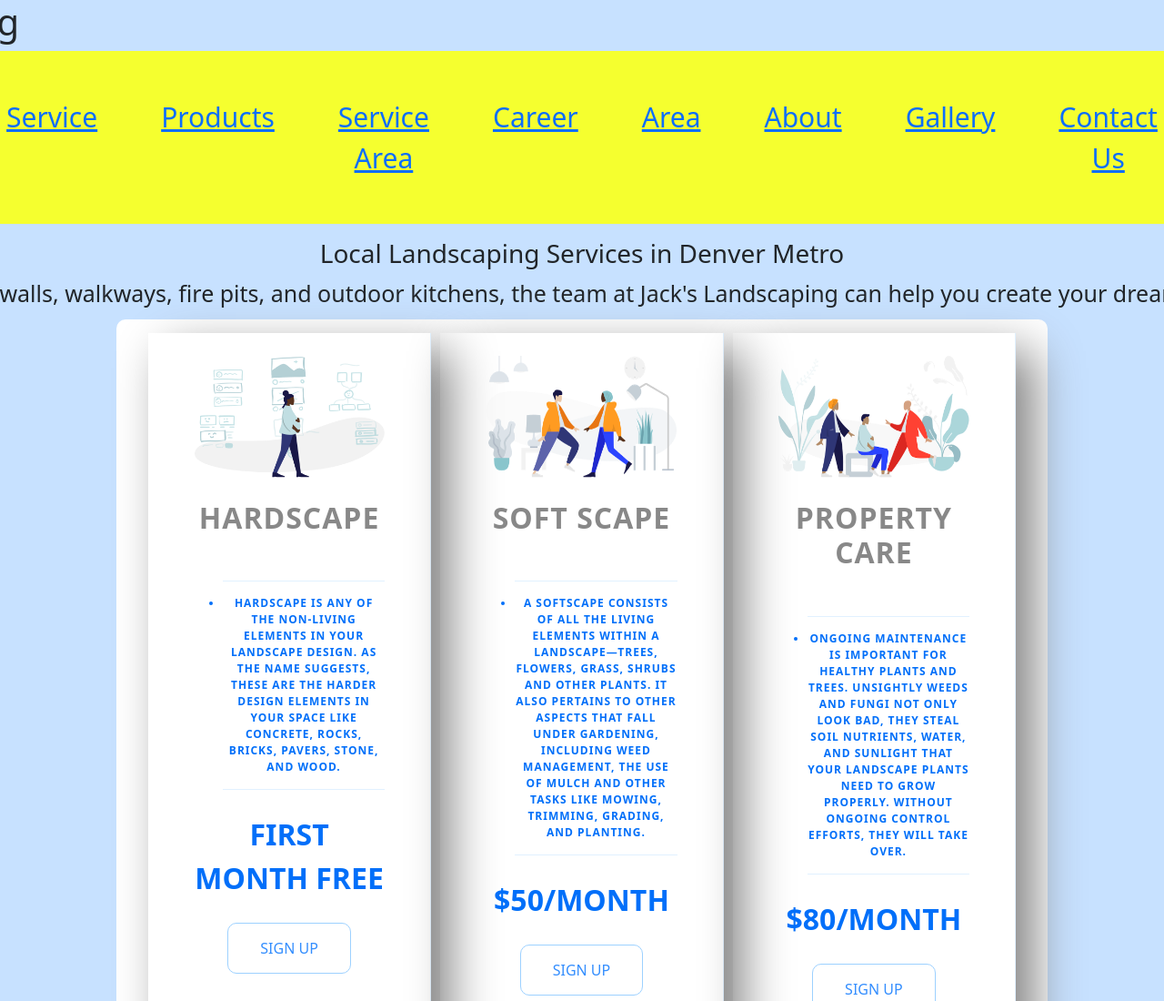
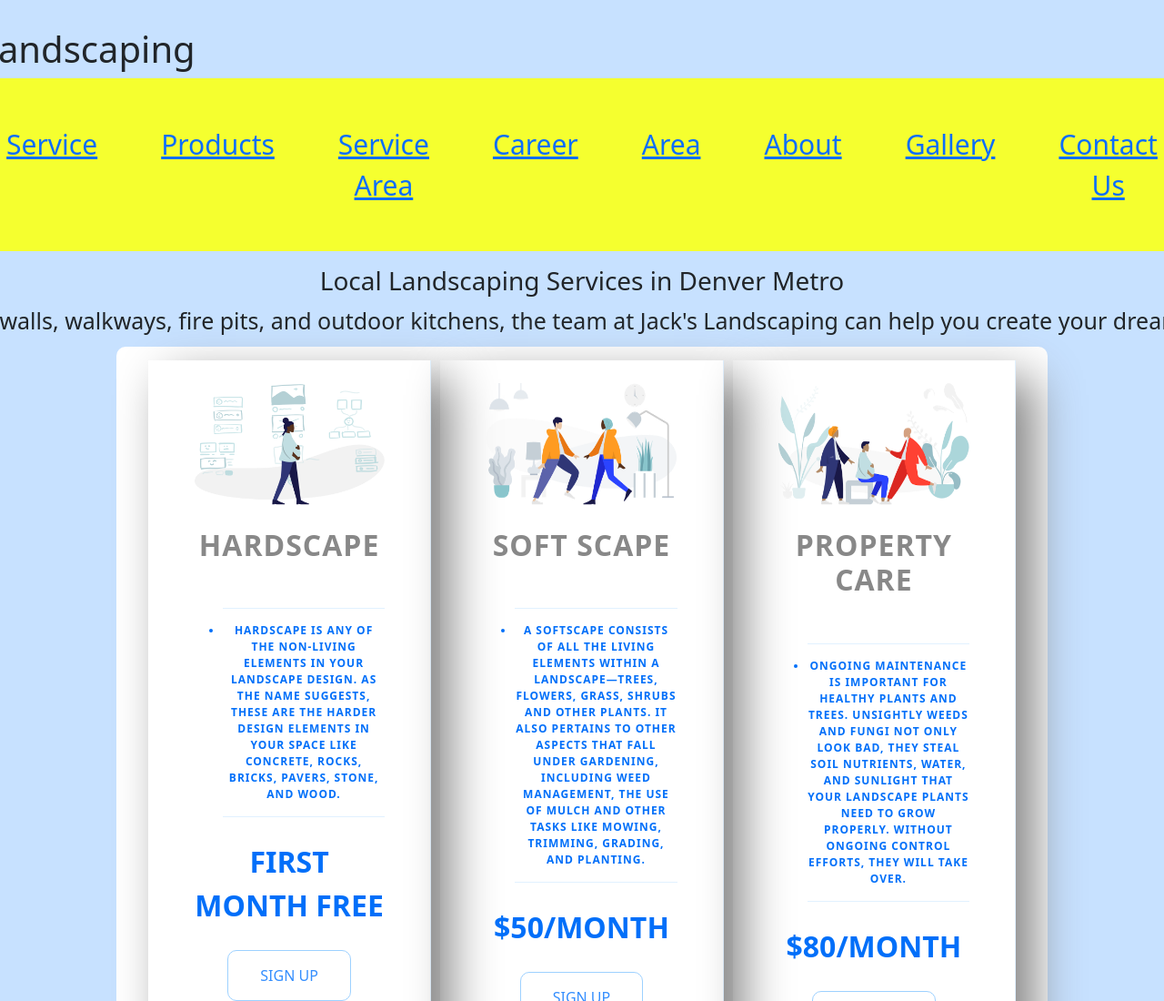
Before and after one commit to jackthiru1/Initial-Project, a plain HTML site: page index.html in a window 1280 px wide. Shown: the top 1100 px of the page at 91% size. Drawn offline with nearby package versions, Linux system fonts and the light colour scheme.

Commit message:
heading correction

```diff
--- a/app.css
+++ b/app.css
@@ -19,9 +19,14 @@ body {
 header {
     display: flex;
     flex-direction: column;
+}
+
+.heading {
+    margin-left: 10%;
+    padding-top: 30px;
+}
 
     /* Nav Bar */
-}
 .nav-bar-items {
     list-style-type: none;
     background-color: #f5ff2f;
```
